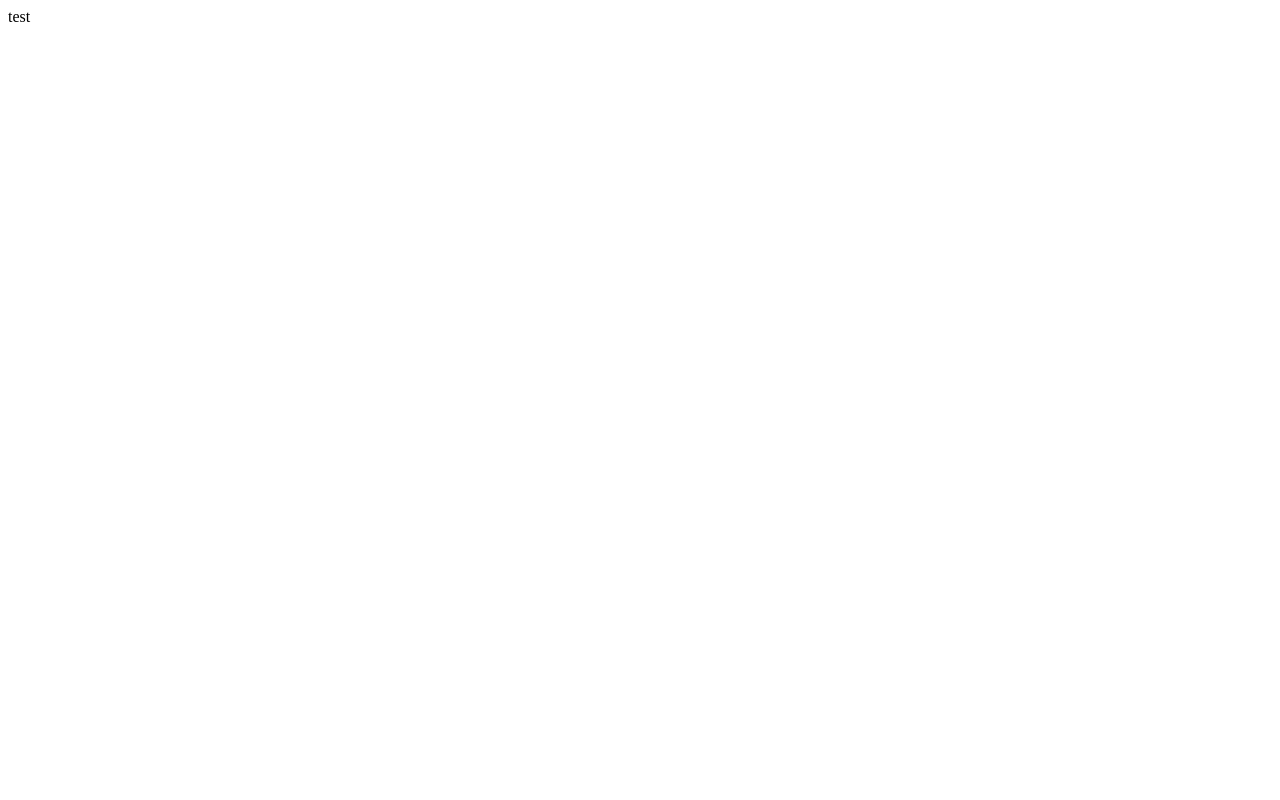
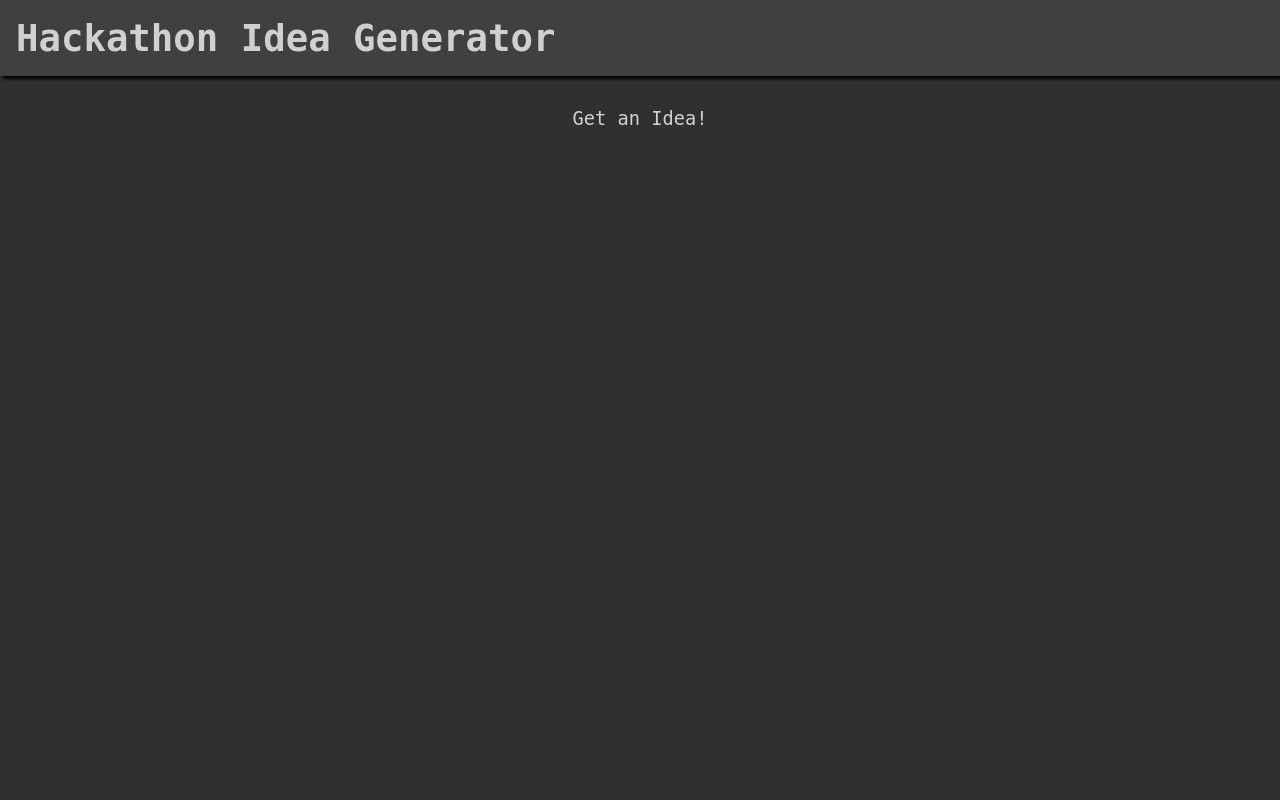
Before and after one commit to dmccrevan/hackathon-ai, a Flask app: page / in a window 1280 px wide. Before the commit the page is almost empty. Run offline with Flask 2, Linux system fonts and the light colour scheme.

Commit message:
remove files Mike added

```diff
--- a/main.py
+++ b/main.py
@@ -7,4 +7,4 @@ def index():
 
 @app.route('/idea')
 def idea():
-    return render_template('idea.html')
+    return render_template('idea.html', description="A project description")
--- a/src/main.py
+++ /dev/null
@@ -1,9 +0,0 @@
-from flask import Flask
-app = Flask(__name__)
-
-@app.route('/')
-def index():
-    return "test"
-
-if __name__ == "__main__":
-	app.run()
--- a/src/requirements.txt
+++ /dev/null
@@ -1 +0,0 @@
-Flask==0.10.1
--- a/static/base.css
+++ b/static/base.css
@@ -0,0 +1,40 @@
+html, body, h1 {
+    margin: 0;
+    padding: 0;
+}
+
+body {
+    font-family: monospace;
+    font-size: 14pt;
+    background-color: #303030;
+    color: #D0D0D0;
+}
+
+header {
+    background-color: #404040;
+    box-shadow: 0.2rem 0.2rem 0.2rem black;
+    padding: 1rem;
+}
+
+article {
+    padding: 2rem;
+    display: flex;
+    flex-flow: column nowrap;
+    justify-content: center;
+    align-items: center;
+}
+
+article :not(:last-child) {
+    margin-bottom: 2rem;
+}
+
+a {
+    color: inherit;
+    text-decoration: none;}
+}
+
+a.idea {
+    padding: 1rem;
+    font-size: 18pt;
+    background-color: #505090;
+}
--- a/templates/base.html
+++ b/templates/base.html
@@ -7,7 +7,7 @@
     </head>
     <body>
         <header>
-            <h1>Hackathon Idea Generator</h1>
+            <h1><a href="/">Hackathon Idea Generator</a></h1>
         </header>
         <article>
             {% block content %}{% endblock %}
--- a/templates/idea.html
+++ b/templates/idea.html
@@ -1,5 +1,9 @@
 {% extends "base.html" %}
 
 {% block content %}
-idea page
+<section>
+    {{ description }}
+</section>
+
+<a class="idea" href="/idea">Get another Idea!</a>
 {% endblock %}
--- a/templates/index.html
+++ b/templates/index.html
@@ -1,5 +1,5 @@
 {% extends "base.html" %}
 
 {% block content %}
-index page
+<a class="idea" href="/idea">Get an Idea!</a>
 {% endblock %}
```
Also changed, not shown: 3 other files.
